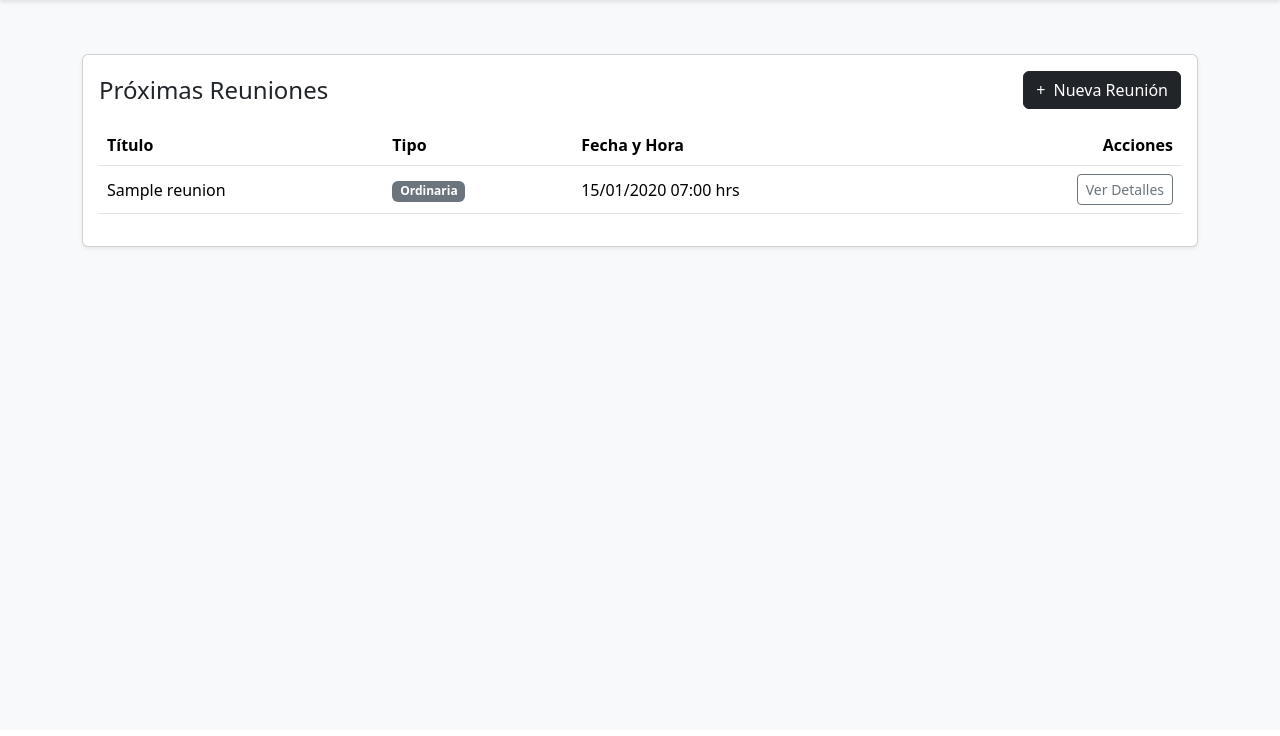
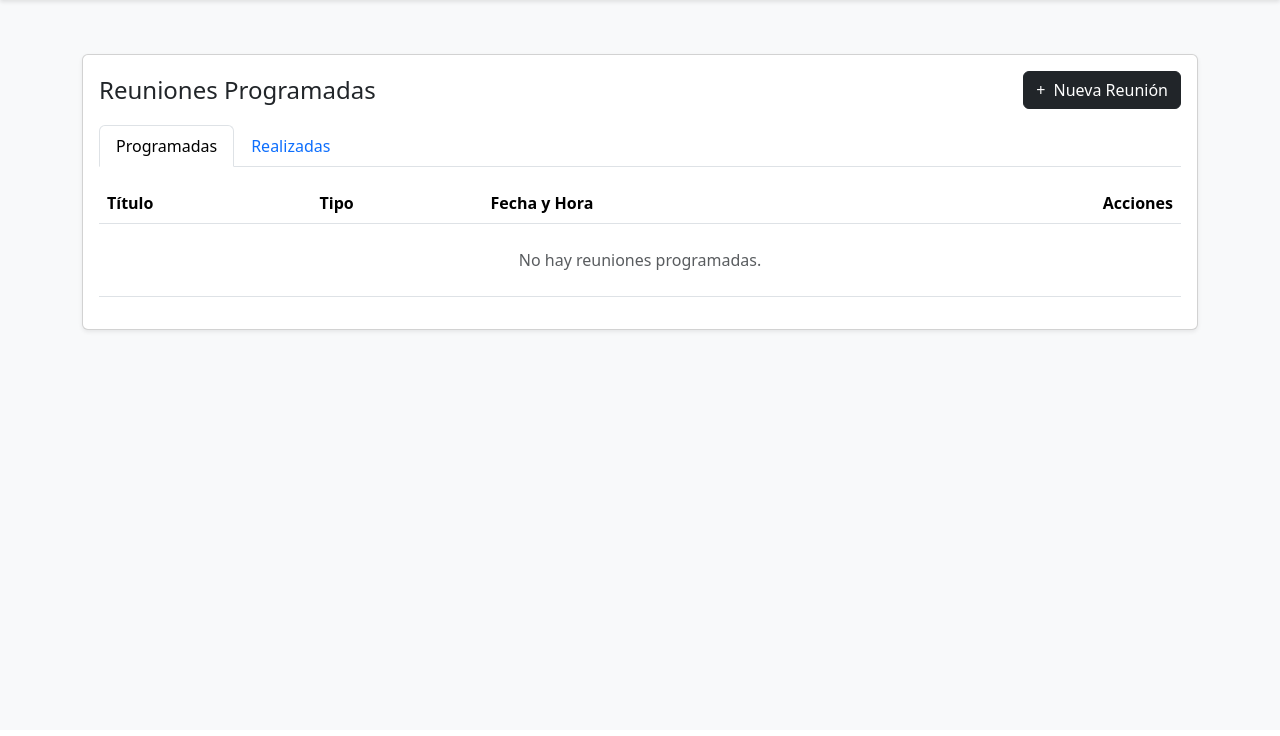
Before and after one commit to kassandra-cloud/proyecto-tesis, a Django app: page /reuniones/ in a window 1280 px wide. Shown: the part 64-800 px from the top of the page. Run offline with Django 5.2, Linux system fonts and the light colour scheme; a user stored in the database is signed in; tables that the repository leaves empty hold one stand-in row (values such as "Sample post"); some libraries are stand-ins or nearby versions.

Commit message:
separando reuniones en realzadas y programadas

```diff
--- a/reuniones/views.py
+++ b/reuniones/views.py
@@ -11,7 +11,7 @@ from django.utils import timezone
 from django.utils.text import slugify
 from django.core.mail import EmailMessage
 from django.contrib.auth import get_user_model
-
+from datetime import timedelta
 from .models import Reunion, Asistencia, Acta
 from .forms import ReunionForm, ActaForm
 from core.authz import role_required
@@ -47,13 +47,27 @@ def _pdf_bytes_desde_xhtml(template_path: str, context: dict) -> bytes:
 @login_required
 @role_required("reuniones", "view")
 def reunion_list(request):
-    reuniones = Reunion.objects.all().order_by('-fecha')
+    estado = request.GET.get("estado", "programada")  # por defecto: programadas
+    now = timezone.now()
+
+    # misma regla que la API: 2 horas = “en curso”
+    if estado == "realizada":
+        qs = Reunion.objects.filter(fecha__lt=now - timedelta(hours=2))
+        titulo = "Reuniones Realizadas"
+    else:  # programada / en_curso
+        qs = Reunion.objects.filter(fecha__gt=now) | Reunion.objects.filter(
+            fecha__lte=now, fecha__gte=now - timedelta(hours=2)
+        )
+        titulo = "Reuniones Programadas"
+
+    reuniones = qs.order_by("-fecha")
+
     context = {
         "reuniones": reuniones,
-        "titulo": "Próximas Reuniones"
+        "estado": estado,
+        "titulo": titulo,
     }
     return render(request, "reuniones/reunion_list.html", context)
-
 
 @login_required
 @role_required("reuniones", "view")
--- a/templates/reuniones/reunion_list.html
+++ b/templates/reuniones/reunion_list.html
@@ -7,6 +7,7 @@
 <div class="card shadow-sm">
   <div class="card-body">
 
+    <!-- Header con botón crear -->
     <div class="d-flex justify-content-between align-items-center mb-3">
       <h1 class="h4 m-0">{{ titulo }}</h1>
       {% user_can 'reuniones' 'create' as puede_crear_reunion %}
@@ -17,6 +18,19 @@
       {% endif %}
     </div>
 
+    <!-- Tabs de estado -->
+    <ul class="nav nav-tabs mb-3">
+      <li class="nav-item">
+        <a class="nav-link {% if estado != 'realizada' %}active{% endif %}"
+           href="?estado=programada">Programadas</a>
+      </li>
+      <li class="nav-item">
+        <a class="nav-link {% if estado == 'realizada' %}active{% endif %}"
+           href="?estado=realizada">Realizadas</a>
+      </li>
+    </ul>
+
+    <!-- Tabla -->
     <div class="table-responsive">
       <table class="table align-middle">
         <thead>
@@ -32,18 +46,25 @@
           <tr>
             <td>{{ reunion.titulo }}</td>
             <td>
-                <span class="badge {% if reunion.tipo == 'Extraordinaria' %}bg-warning text-dark{% else %}bg-secondary{% endif %}">
-                    {{ reunion.tipo }}
-                </span>
+              <span class="badge {% if reunion.tipo == 'Extraordinaria' %}bg-warning text-dark{% else %}bg-secondary{% endif %}">
+                {{ reunion.tipo }}
+              </span>
             </td>
             <td>{{ reunion.fecha|date:"d/m/Y H:i" }} hrs</td>
             <td class="text-end">
-              <a href="{% url 'reuniones:detalle_reunion' reunion.pk %}" class="btn btn-sm btn-outline-secondary">Ver Detalles</a>
-              </td>
+              <a href="{% url 'reuniones:detalle_reunion' reunion.pk %}"
+                 class="btn btn-sm btn-outline-secondary">Ver Detalles</a>
+            </td>
           </tr>
           {% empty %}
           <tr>
-            <td colspan="4" class="text-center text-muted py-4">No hay reuniones programadas.</td>
+            <td colspan="4" class="text-center text-muted py-4">
+              {% if estado == 'realizada' %}
+                No hay reuniones realizadas.
+              {% else %}
+                No hay reuniones programadas.
+              {% endif %}
+            </td>
           </tr>
           {% endfor %}
         </tbody>
```
